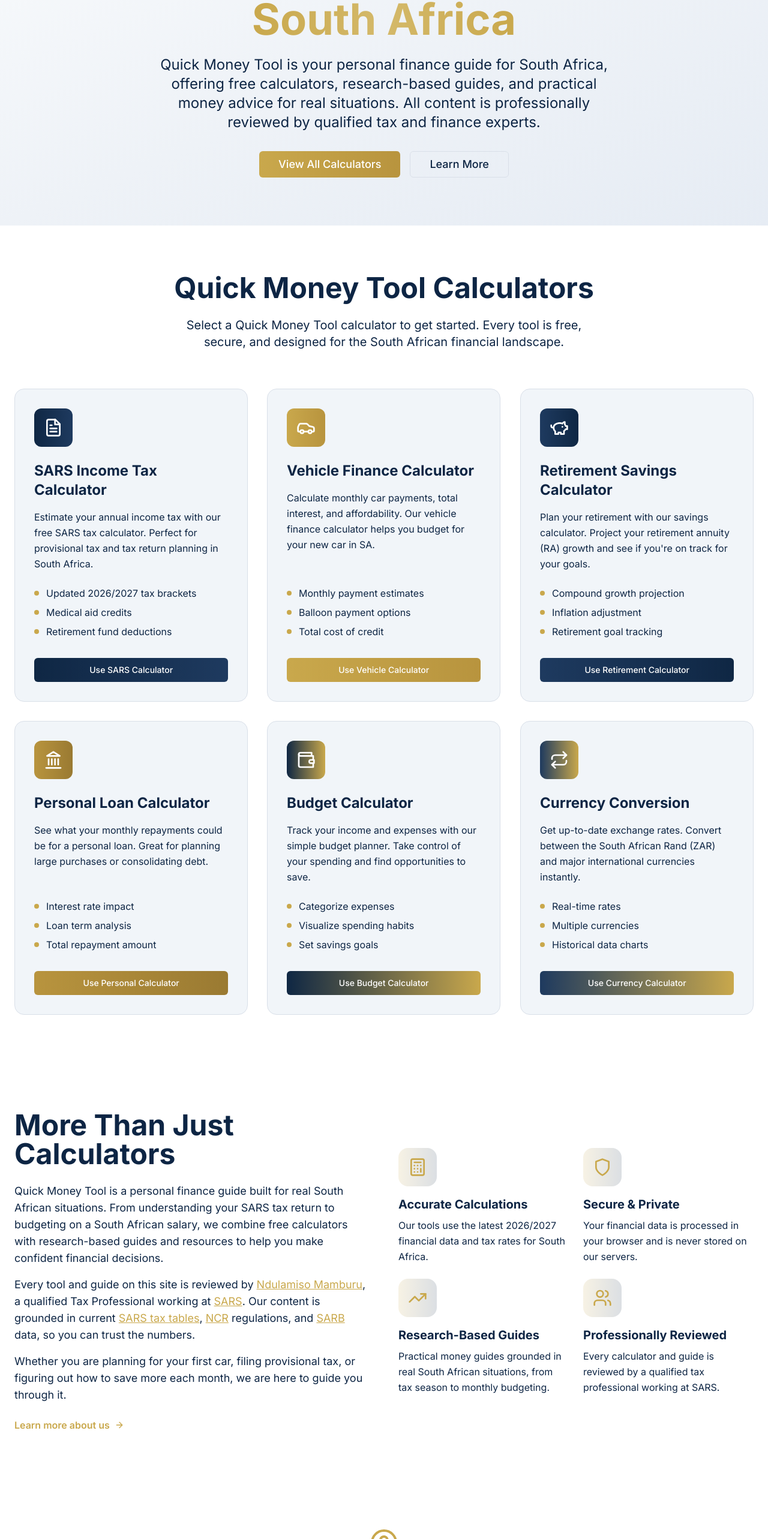
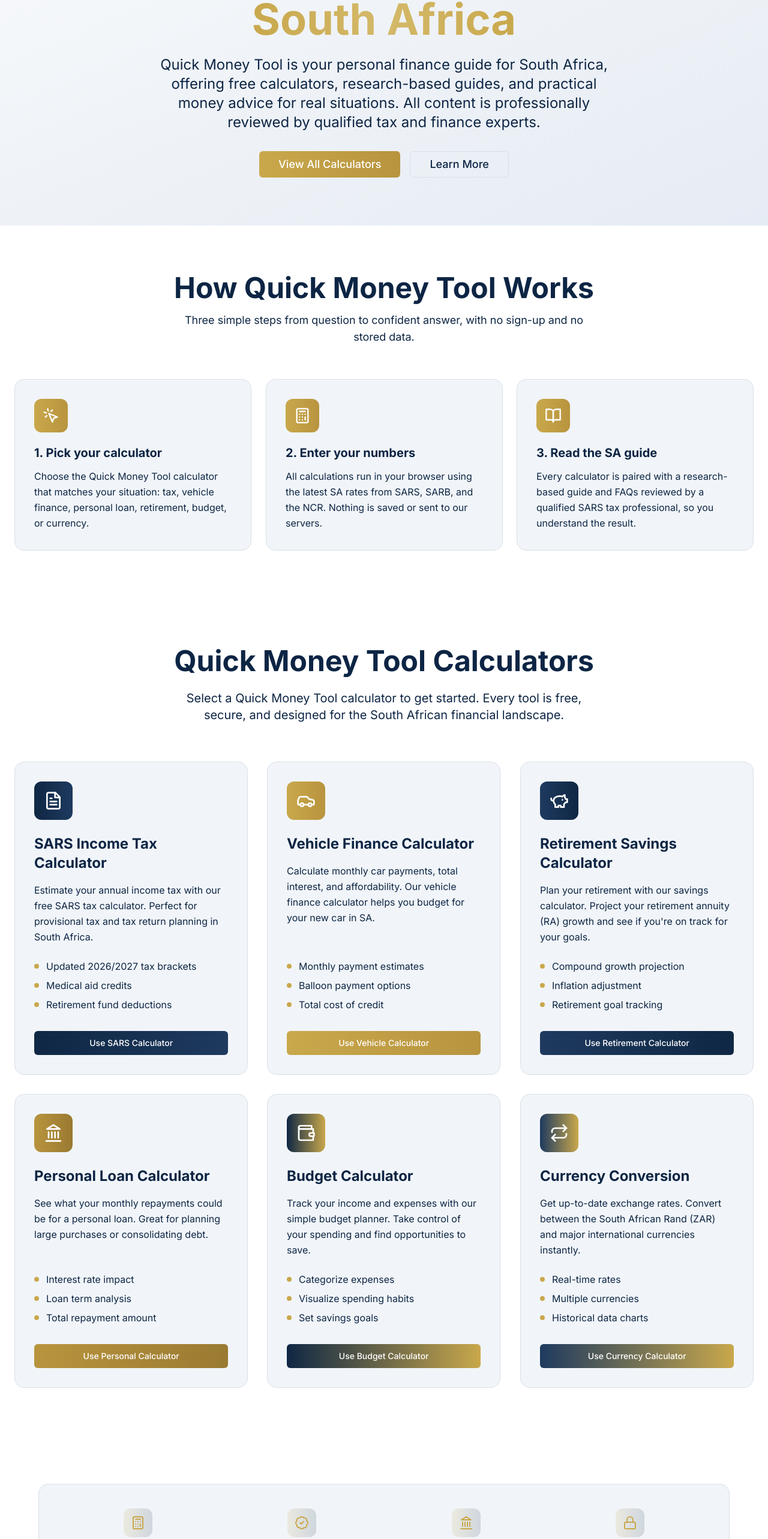
Before and after one commit to thilisadiki/fin-tool-landing-page, a Next.js app: page / in a window 1280 px wide. Shown: the part 229-2795 px from the top of the page at 60% size. Built offline with nearby package versions, Linux system fonts and the light colour scheme.

Commit message:
feat: add How It Works and Trust Band sections to enhance user guidance and trust

```diff
--- a/src/app/page.tsx
+++ b/src/app/page.tsx
@@ -1,6 +1,8 @@
 import type { Metadata } from 'next';
 import HeroSection from '@/components/sections/HeroSection';
+import HowItWorksSection from '@/components/sections/HowItWorksSection';
 import ToolsSection from '@/components/sections/ToolsSection';
+import TrustBandSection from '@/components/sections/TrustBandSection';
 import AboutSection from '@/components/sections/AboutSection';
 import FaqSection from '@/components/sections/FaqSection';
 import CtaSection from '@/components/sections/CtaSection';
@@ -31,7 +33,9 @@
         dangerouslySetInnerHTML={{ __html: JSON.stringify(homeBreadcrumbSchema) }}
       />
       <HeroSection />
+      <HowItWorksSection />
       <ToolsSection />
+      <TrustBandSection />
       <AboutSection />
       <FaqSection />
       <CtaSection />
--- /dev/null
+++ b/src/components/sections/HowItWorksSection.tsx
@@ -0,0 +1,56 @@
+import { MousePointerClick, Calculator, BookOpen } from 'lucide-react';
+import Section from '@/components/ui/Section';
+
+const steps = [
+  {
+    icon: MousePointerClick,
+    title: '1. Pick your calculator',
+    description:
+      'Choose the Quick Money Tool calculator that matches your situation: tax, vehicle finance, personal loan, retirement, budget, or currency.',
+  },
+  {
+    icon: Calculator,
+    title: '2. Enter your numbers',
+    description:
+      'All calculations run in your browser using the latest SA rates from SARS, SARB, and the NCR. Nothing is saved or sent to our servers.',
+  },
+  {
+    icon: BookOpen,
+    title: '3. Read the SA guide',
+    description:
+      'Every calculator is paired with a research-based guide and FAQs reviewed by a qualified SARS tax professional, so you understand the result.',
+  },
+];
+
+const HowItWorksSection = () => {
+  return (
+    <Section id="how-it-works" className="bg-accent/30">
+      <div className="text-center mb-14 animate-in fade-in slide-in-from-bottom-8 duration-700 fill-mode-both">
+        <h2 className="text-4xl md:text-5xl font-bold text-foreground mb-4">
+          How Quick Money Tool Works
+        </h2>
+        <p className="text-lg text-muted-foreground max-w-2xl mx-auto">
+          Three simple steps from question to confident answer, with no sign-up and no stored data.
+        </p>
+      </div>
+
+      <div className="grid md:grid-cols-3 gap-6">
+        {steps.map((step, index) => (
+          <div
+            key={step.title}
+            className="dark:bg-slate-800/50 bg-slate-100 rounded-2xl p-8 border border-border animate-in fade-in slide-in-from-bottom-8 duration-700 fill-mode-both"
+            style={{ animationDelay: `${index * 100}ms` }}
+          >
+            <div className="w-14 h-14 bg-gradient-to-r from-[#C9A84C] to-[#B8943E] rounded-xl flex items-center justify-center mb-5">
+              <step.icon className="w-7 h-7 text-white" />
+            </div>
+            <h3 className="text-xl font-bold text-foreground mb-3">{step.title}</h3>
+            <p className="text-muted-foreground leading-relaxed">{step.description}</p>
+          </div>
+        ))}
+      </div>
+    </Section>
+  );
+};
+
+export default HowItWorksSection;
--- /dev/null
+++ b/src/components/sections/TrustBandSection.tsx
@@ -0,0 +1,47 @@
+import { Calculator, BadgeCheck, Landmark, Lock } from 'lucide-react';
+import Section from '@/components/ui/Section';
+
+const stats = [
+  {
+    icon: Calculator,
+    value: '6',
+    label: 'Free SA calculators',
+  },
+  {
+    icon: BadgeCheck,
+    value: 'SARS',
+    label: 'Tax professional reviewed',
+  },
+  {
+    icon: Landmark,
+    value: 'SARS, SARB, NCR',
+    label: 'Current official data',
+  },
+  {
+    icon: Lock,
+    value: '100%',
+    label: 'Private, no sign-up',
+  },
+];
+
+const TrustBandSection = () => {
+  return (
+    <Section maxWidth="max-w-6xl">
+      <div className="dark:bg-slate-800/50 bg-slate-100 rounded-2xl border border-border p-8 md:p-10">
+        <div className="grid grid-cols-2 md:grid-cols-4 gap-6">
+          {stats.map((stat) => (
+            <div key={stat.label} className="flex flex-col items-center text-center">
+              <div className="w-12 h-12 bg-gradient-to-r from-[#C9A84C]/15 to-[#0F2744]/15 rounded-xl flex items-center justify-center mb-3">
+                <stat.icon className="w-6 h-6 text-[#C9A84C]" />
+              </div>
+              <div className="text-2xl font-bold text-foreground mb-1">{stat.value}</div>
+              <div className="text-sm text-muted-foreground leading-snug">{stat.label}</div>
+            </div>
+          ))}
+        </div>
+      </div>
+    </Section>
+  );
+};
+
+export default TrustBandSection;
```
